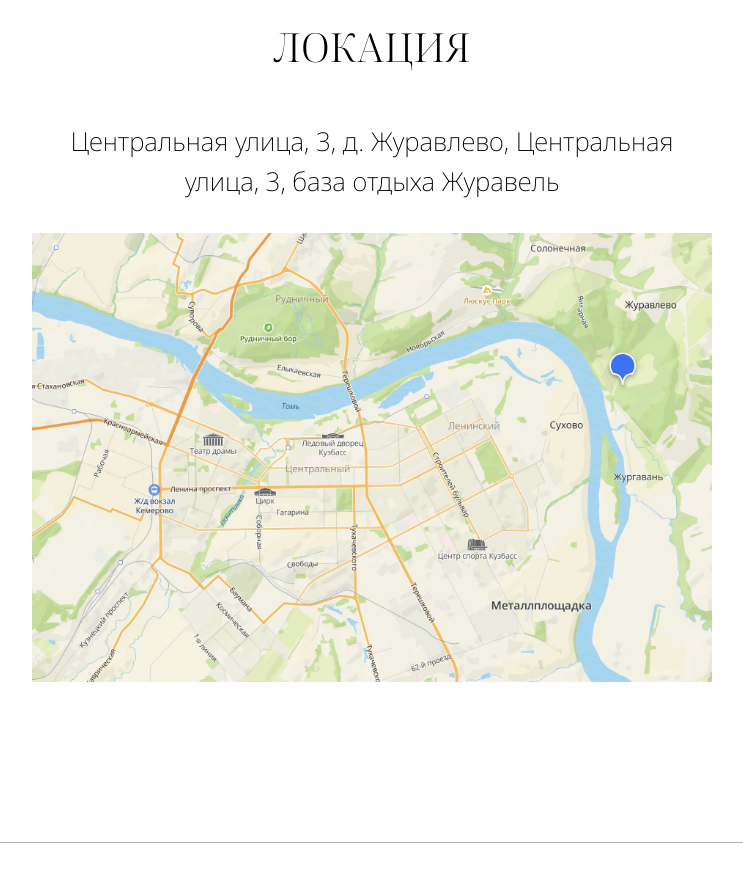
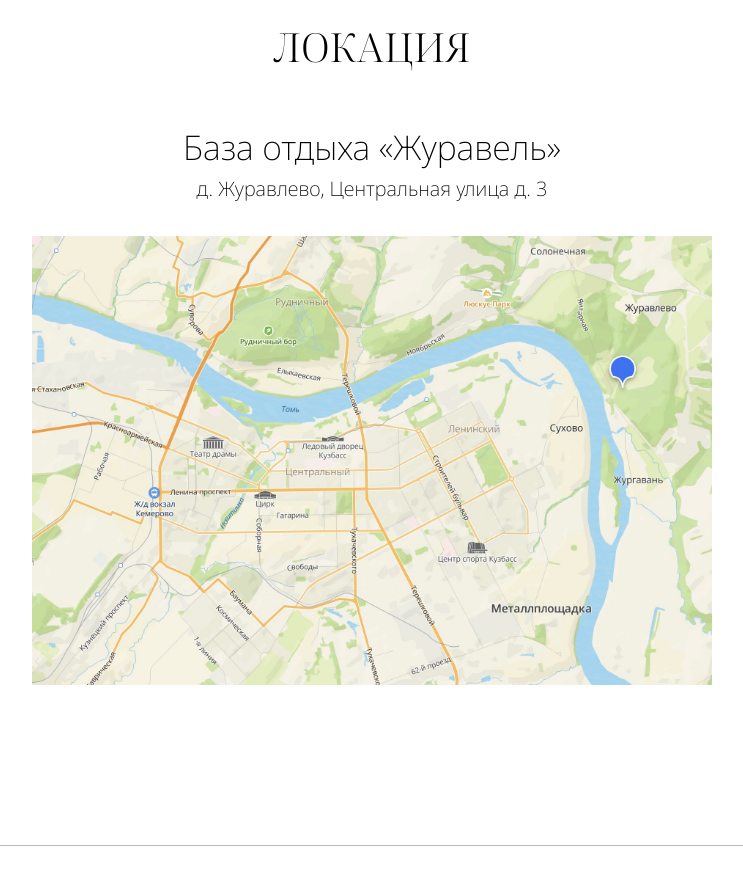
Before and after one commit to GKsenya/wedding-invitation, a Next.js app: page / in a window 1280 px wide. Shown: the part 2920-3805 px from the top of the page, without its empty margins (268-1011 px from the left). Built offline with nearby package versions, Linux system fonts and the light colour scheme.

Commit message:
Исправление адреса

```diff
--- a/app/page.tsx
+++ b/app/page.tsx
@@ -54,7 +54,8 @@ export default function Home() {
         w='80vw'
       />
       <LocationSection
-        address='Центральная улица, 3, д. Журавлево, Центральная улица, 3, база отдыха Журавель'
+        address='д. Журавлево, Центральная улица д. 3'
+        name='База отдыха «Журавель»'
         mapSrc='/images/map4.jpeg'
         mapLink='https://2gis.ru/kemerovo/firm/70000001006360542?m=86.142178%2C55.341608%2F12.87'
       />
--- a/components/locationSection.tsx
+++ b/components/locationSection.tsx
@@ -1,17 +1,18 @@
 'use client';
 
-import { Stack, Text, Image, Anchor } from '@mantine/core';
+import { Stack, Text, Image, Anchor, Title } from '@mantine/core';
 import { SectionWrapper } from './sectionWrapper';
 import Link from 'next/link';
 
 type LocationSection = {
   text?: string;
   address?: string;
+  name?: string;
   mapSrc?: string;
   mapLink?: string;
 };
 
-export const LocationSection = ({ text, address, mapLink, mapSrc }: LocationSection) => {
+export const LocationSection = ({ text, address, name, mapLink, mapSrc }: LocationSection) => {
   return (
     <SectionWrapper
       titleStyle='uppercase'
@@ -28,10 +29,18 @@ export const LocationSection = ({ text, address, mapLink, mapSrc }: LocationSect
             {text}
           </Text>
         )}
+        {name && (
+          <Text
+            fw='200'
+            fz={{ base: 'md', sm: 'lg' }}
+          >
+            {name}
+          </Text>
+        )}
         {address && (
           <Text
             fw='200'
-            fz={{ base: 'sm', sm: 'md' }}
+            fz={{ base: 'xs', sm: 'sm' }}
           >
             {address}
           </Text>
```
